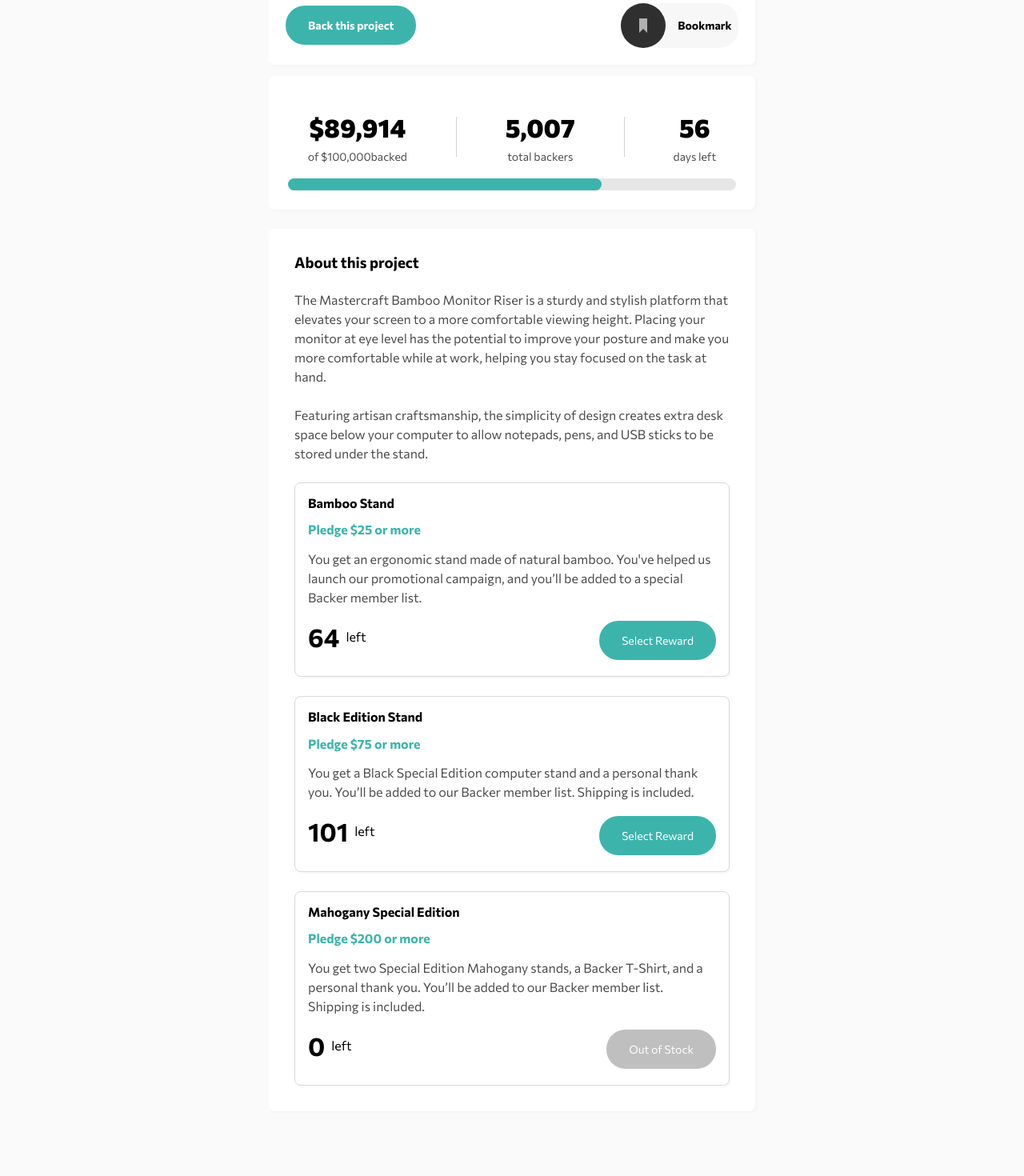
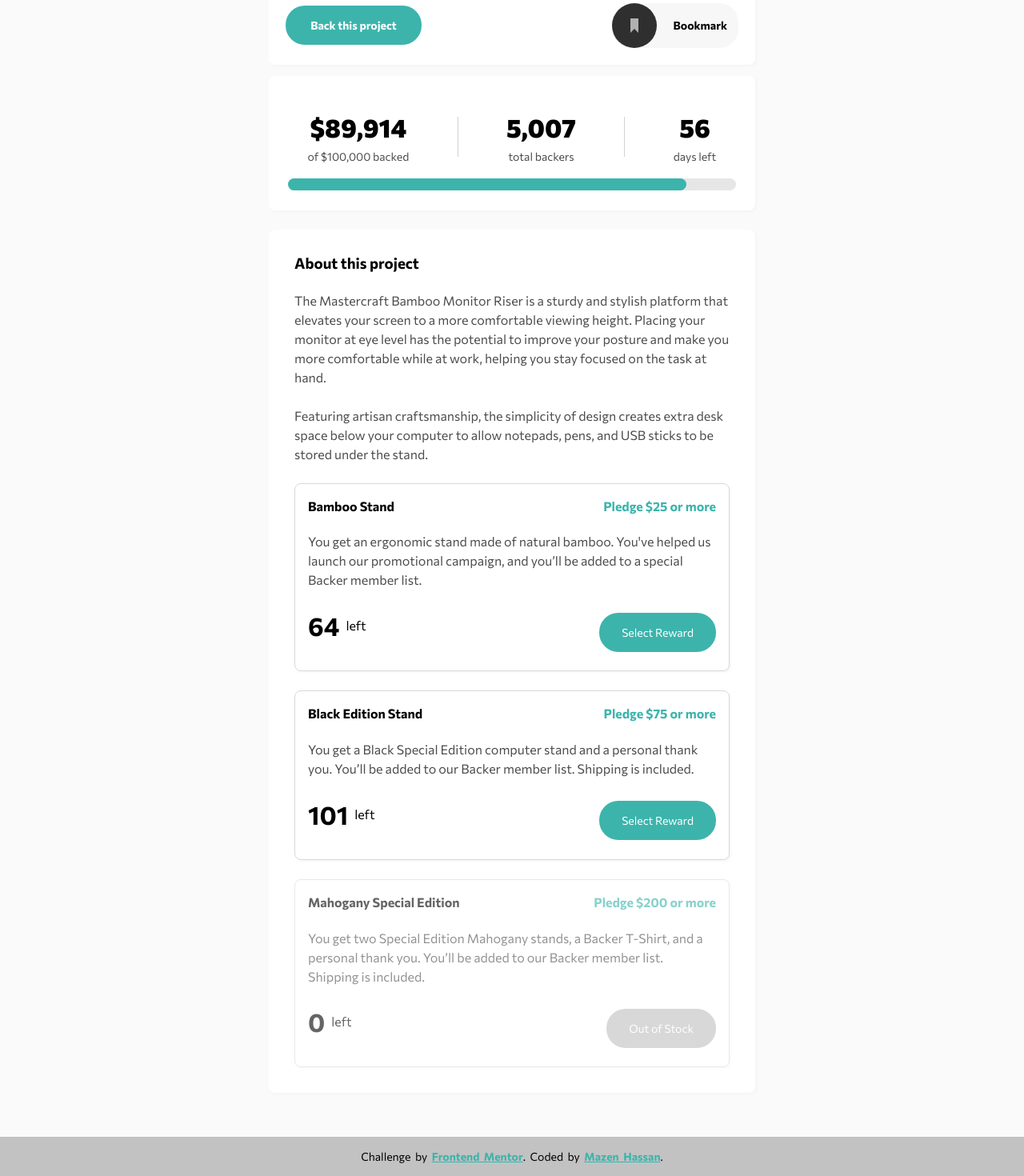
Before and after one commit to Mazz100/Crowdfunding-Product-Page, a React (Vite) app: page / in a window 1280 px wide. Shown: the part 434-1904 px from the top of the page at 80% size. Before the commit the page ends 1878 px from the top, so only its background shows below. Built offline with nearby package versions, Linux system fonts and the light colour scheme.

Commit message:
Progress bar - Mapping - Style update

```diff
--- a/src/CardSelection.jsx
+++ b/src/CardSelection.jsx
@@ -38,10 +38,12 @@ function CardSelection() {
                     to allow notepads, pens, and USB sticks to be stored under the stand.
                 </p>
 
-                {cards.map(cards => <div key={cards.title} className="cards">
-                    <h4 className="reward-title">{cards.title}</h4>
+                {cards.map(cards => <div key={cards.title} className="cards" style={cards.stock == 0 ? { opacity: 0.6 } : null} >
+                    <div className="desktop-flex-row">
+                        <h4 className="reward-title">{cards.title}</h4>
 
-                    <p className="pledge-text">{cards.pledge}</p>
+                        <p className="pledge-text">{cards.pledge}</p>
+                    </div>
 
                     <p className="description-text">{cards.description}</p>
 
@@ -55,7 +57,7 @@ function CardSelection() {
                         <RewardButton cards={cards} />
                     </div>
                 </div>)}
-            </div>
+            </div >
         </>
     );
 }
--- a/src/CrowdfundMain.jsx
+++ b/src/CrowdfundMain.jsx
@@ -22,6 +22,11 @@ function CrowdfundMain() {
                     <FundTracker />
                     <CardSelection />
                 </main>
+
+                <footer className="attribution">
+                    Challenge by <a href="https://www.frontendmentor.io?ref=challenge" target="_blank">Frontend Mentor</a>.
+                    Coded by <a href="https://github.com/Mazz100">Mazen Hassan</a>.
+                </footer>
             </div>
         </>
     );
--- a/src/FundTracker.jsx
+++ b/src/FundTracker.jsx
@@ -1,9 +1,10 @@
 import React, { useState, useEffect } from "react";
 
 function FundTracker() {
-    const [targetFund, setTargeFund] = useState("100,000");
-    const [currentFund, setCurrentFund] = useState("89,914")
+    const [targetFund, setTargetFund] = useState("100,000");
+    const [currentFund, setCurrentFund] = useState("89,914");
 
+    const progressbarWidth = { width: (`${(parseFloat(currentFund) / parseFloat(targetFund)) * 100}%`) };
 
     return (
         <>
@@ -14,7 +15,7 @@ function FundTracker() {
                             <span className="fund-remain">${currentFund}</span>
                         </li>
                         <li>
-                            <span className="fund-total">of ${targetFund}backed</span>
+                            <span className="fund-total">of ${targetFund} backed</span>
                         </li>
                     </div>
 
@@ -39,8 +40,10 @@ function FundTracker() {
                     </div>
                 </ul>
 
-                <div className="progressbar-BG">
-                    <div className="progressbar-foreground"></div>
+                <div className="progressbar-container">
+                    <div className="progressbar-BG">
+                        <div style={progressbarWidth} className="progressbar-filling"></div>
+                    </div>
                 </div>
 
             </div>
--- a/src/Navbar.jsx
+++ b/src/Navbar.jsx
@@ -32,8 +32,9 @@ function Navbar() {
                 </button>
 
                 {openMenu && createPortal(
-                    <MobileMenu />,
-
+                    <div className='portal-group'>
+                        <MobileMenu />,
+                    </div>,
                     document.body
 
                 )}
--- a/src/Styles/style.css
+++ b/src/Styles/style.css
@@ -147,28 +147,41 @@ nav .navbar-button {
   0% {
     transform: translateY(-500px);
   }
+  50% {
+    transform: translateY(100px);
+  }
   100% {
     transform: translateY(0);
   }
 }
+.portal-group {
+  position: fixed;
+  top: 0;
+  height: 100%;
+  width: 100%;
+  background-color: rgba(0, 0, 0, 0.5);
+}
+
 .navigation-container {
   display: flex;
   flex-direction: column;
   justify-content: center;
   align-items: center;
   align-items: start;
-  width: 90%;
+  width: 80%;
   background-color: white;
   border-radius: 8px;
   box-shadow: 2px 2px 2px hsla(0, 0%, 95%, 0.5);
   position: fixed;
-  top: 60px;
+  top: 55px;
+  left: 10%;
   animation-name: slidedown;
   animation-duration: 0.3s;
   animation-iteration-count: 1;
 }
 .navigation-container .mobile-navigation {
   text-decoration: none;
+  width: 100%;
   color: black;
   font-weight: 700;
   font-size: 1.25rem;
@@ -247,9 +260,6 @@ nav .navbar-button {
   padding: 0;
 }
 .bookmare-button span {
-  font-weight: 700;
-  text-align: center;
-  padding: 0.6em;
   display: none;
 }
 
@@ -286,19 +296,25 @@ nav .navbar-button {
   text-align: center;
 }
 
+.progressbar-container {
+  position: relative;
+  margin-bottom: 2em;
+  width: 100%;
+}
+
 .progressbar-BG,
-.progressbar-foreground {
+.progressbar-filling {
+  position: absolute;
+  top: 0;
+  width: 100%;
   height: 15px;
   border-radius: 16px;
-}
-
-.progressbar-BG {
   background-color: hsl(0, 0%, 90%);
 }
 
-.progressbar-foreground {
+.progressbar-filling {
+  width: 100%;
   background-color: hsl(176, 50%, 47%);
-  width: 70%;
 }
 
 /* ============== FundTracker Section Finish =============*/
@@ -337,6 +353,7 @@ nav .navbar-button {
 }
 .cards .description-text {
   opacity: 0.7;
+  margin-block: 0.5em;
 }
 
 .stock-group {
@@ -346,7 +363,7 @@ nav .navbar-button {
   align-items: center;
   justify-content: start;
   gap: 0.5em;
-  margin-bottom: 0.6em;
+  margin-bottom: 1em;
 }
 .stock-group .stock-left {
   font-size: 2rem;
@@ -390,9 +407,27 @@ button {
 .bookmare-button:hover {
   background-color: lightgrey;
 }
+.bookmare-button:hover .bookmark-image {
+  opacity: 0.7;
+}
 
 .reward-button:hover {
   background-color: hsl(176, 72%, 28%);
+}
+
+.attribution {
+  display: block;
+  width: 100%;
+  background-color: hsl(0, 0%, 76%);
+  text-align: center;
+  text-wrap: balance;
+  font-size: 0.875rem;
+  word-spacing: 0.2em;
+  padding: 1em;
+}
+.attribution a {
+  color: hsl(176, 50%, 47%);
+  font-weight: 700;
 }
 
 @media (min-width: 50rem) {
@@ -409,7 +444,7 @@ button {
     transition: color 0.2s linear;
   }
   header .desktop-navigation .navigations:hover {
-    color: hsl(176, 72%, 28%);
+    color: hsl(176, 50%, 47%);
   }
   .main {
     max-width: 38rem;
@@ -421,13 +456,13 @@ button {
     display: none;
   }
   .back-project .backproject-button {
-    width: -moz-max-content;
-    width: max-content;
-    padding-left: 2em;
-    padding-right: 2em;
+    width: 30%;
   }
   .back-project .bookmare-button span {
     display: block;
+    font-weight: 700;
+    text-align: center;
+    padding-inline: 1em;
   }
   .fund-container ul {
     display: flex;
--- a/src/Styles/style.scss
+++ b/src/Styles/style.scss
@@ -82,6 +82,10 @@ nav {
         transform: translateY(-500px)
     }
 
+    50% {
+        transform: translateY(100px)
+    }
+
     100% {
         transform: translateY(0)
     }
@@ -89,13 +93,23 @@ nav {
 }
 
 //Mobile menu navigation styling
+.portal-group {
+    position: fixed;
+    top: 0;
+    height: 100%;
+    width: 100%;
+    background-color: rgba(0, 0, 0, 0.5);
+
+}
+
 .navigation-container {
     @include Flex(column);
     align-items: start;
-    width: 90%;
+    width: 80%;
     @include backgroundStyle();
     position: fixed;
-    top: 60px;
+    top: 55px;
+    left: 10%;
 
     //Slide down animation
     animation-name: slidedown;
@@ -104,6 +118,7 @@ nav {
 
     .mobile-navigation {
         text-decoration: none;
+        width: 100%;
         color: black;
         font-weight: 700;
         font-size: 1.25rem;
@@ -179,14 +194,7 @@ nav {
     border-radius: 24px;
     padding: 0;
 
-    .bookmark-image{
-
-    }
-
     span {
-        font-weight: 700;
-        text-align: center;
-        padding: 0.6em;
         display: none;
     }
 }
@@ -226,20 +234,26 @@ nav {
 
 }
 
+//Backed progressbar
+.progressbar-container {
+    position: relative;
+    margin-bottom: 2em;
+    width: 100%;
+}
+
 .progressbar-BG,
-.progressbar-foreground {
+.progressbar-filling {
+    position: absolute;
+    top: 0;
+    width: 100%;
     height: 15px;
     border-radius: 16px;
-}
-
-.progressbar-BG {
     background-color: hsl(0, 0%, 90%);
 }
 
-.progressbar-foreground {
+.progressbar-filling {
+    width: 100%;
     background-color: $primary-cyan-color-default;
-    width: 70%;
-
 }
 
 /* ============== FundTracker Section Finish =============*/
@@ -272,7 +286,7 @@ nav {
 
     .description-text {
         opacity: 0.7;
-
+        margin-block: 0.5em;
     }
 
 }
@@ -281,7 +295,7 @@ nav {
     @include Flex(row);
     justify-content: start;
     gap: 0.5em;
-    margin-bottom: 0.6em;
+    margin-bottom: 1em;
 
     .stock-left {
         font-size: 2rem;
@@ -330,10 +344,33 @@ button {
 
 .bookmare-button:hover {
     background-color: lightgrey;
+
+    .bookmark-image {
+       // filter: invert(63%) sepia(86%) saturate(321%) hue-rotate(127deg) brightness(83%) contrast(83%);
+
+        opacity: 0.7;
+    }
 }
 
 .reward-button:hover {
     background-color: $primary-dark-cyan-color-activeStates;
+}
+
+//Footer
+.attribution {
+    display: block;
+    width: 100%;
+    background-color: hsl(0, 0%, 76%);
+    text-align: center;
+    text-wrap: balance;
+    font-size: 0.875rem;
+    word-spacing: 0.2em;
+    padding: 1em;
+
+    a {
+        color: $primary-cyan-color-default;
+        font-weight: 700;
+    }
 }
 
 @media (min-width: 50rem) {
@@ -351,7 +388,7 @@ button {
             }
 
             .navigations:hover {
-                color: $primary-dark-cyan-color-activeStates;
+                color: $primary-cyan-color-default;
             }
         }
     }
@@ -370,14 +407,15 @@ button {
 
     .back-project {
         .backproject-button {
-            width: max-content;
-            padding-left: 2em;
-            padding-right: 2em;
+            width: 30%;
         }
 
         .bookmare-button {
             span {
                 display: block;
+                font-weight: 700;
+                text-align: center;
+                padding-inline: 1em;
             }
         }
     }
```
Also changed, not shown: 2 other files (tests, documents, lock files or other folders).
